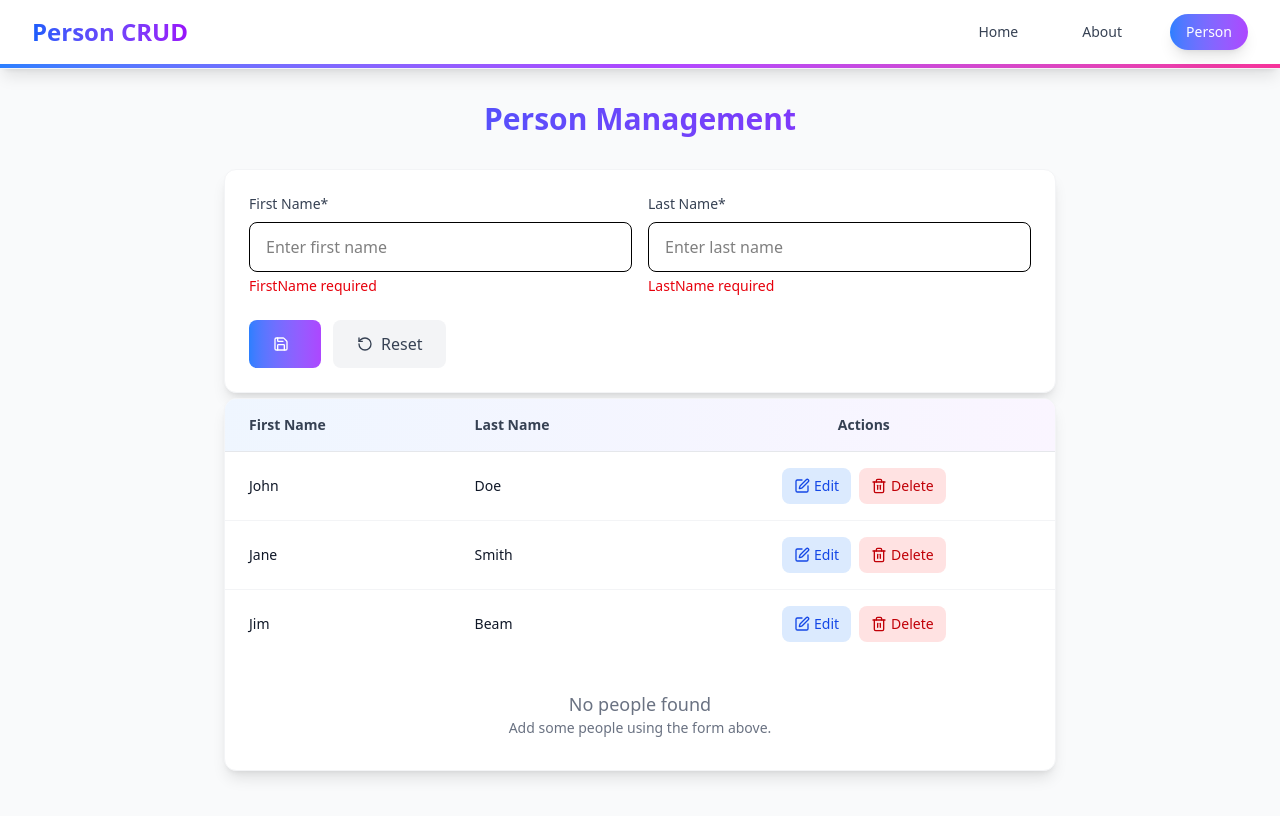
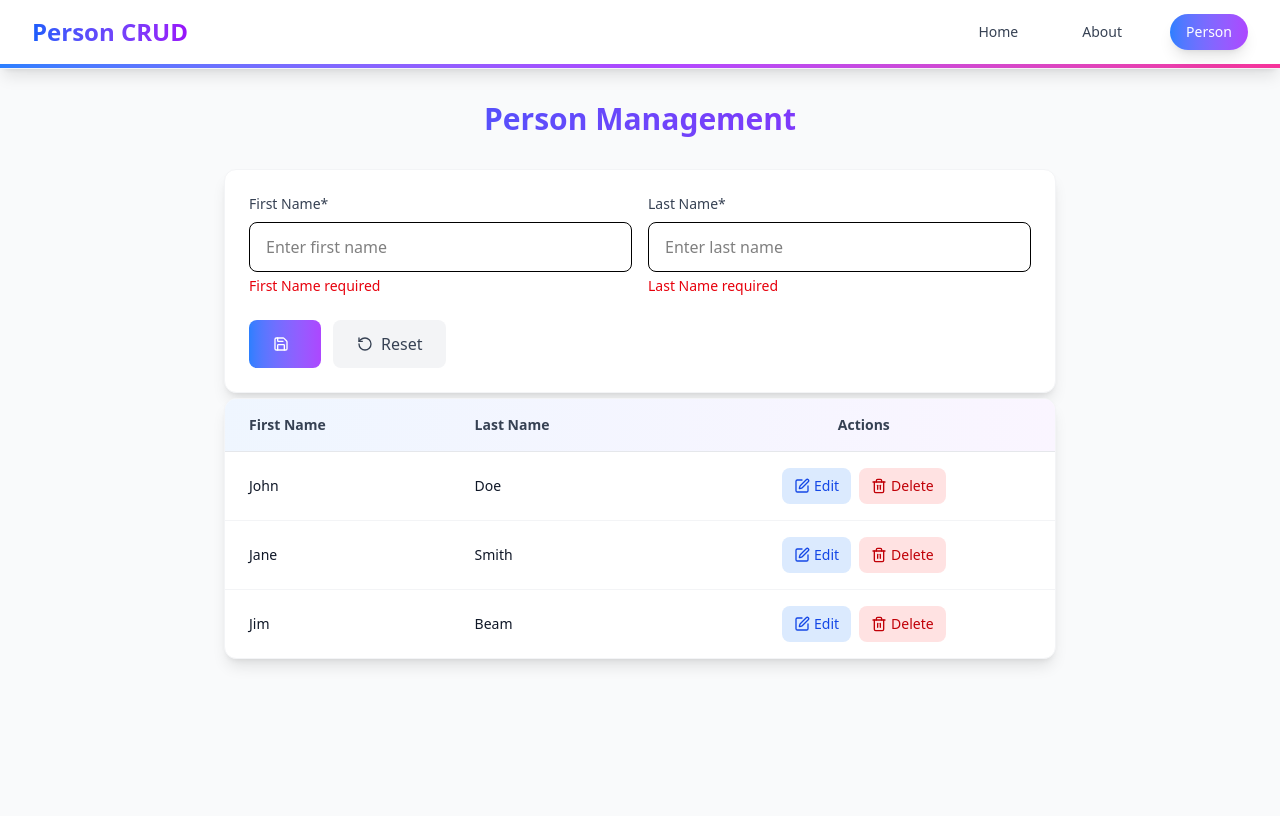
Before and after one commit to ryandeist/DotnetReactCrud, a React (Vite) app in the folder frontend/: page /person in a window 1280 px wide. Shown: the top 816 px of the page. Built offline with nearby package versions, Linux system fonts and the light colour scheme.

Commit message:
hook up handleEdit, handleDelete, and handleSubmit fnctn.

```diff
--- a/frontend/package.json
+++ b/frontend/package.json
@@ -14,6 +14,7 @@
     "lucide-react": "^0.539.0",
     "react": "^19.1.1",
     "react-dom": "^19.1.1",
+    "react-hook-form": "^7.62.0",
     "react-router-dom": "^7.8.0",
     "tailwindcss": "^4.1.12"
   },
--- a/frontend/src/components/Person/Person.jsx
+++ b/frontend/src/components/Person/Person.jsx
@@ -20,6 +20,15 @@ function Person() {
         },
     ]
 
+    const handleEditPerson = (personId) => {
+        console.log(`Editing person with ID: ${personId}`);
+    }
+
+    const handleDeletePerson = (personId) => {
+
+        console.log(`Deleting person with ID: ${personId}`);
+    }
+
     return (
         <div className="min-h-screen bg-gray-50 py-8">
             <div className="max-w-4xl mx-auto px-4 sm:px-6 lg:px-8 space-y-6">
@@ -31,7 +40,10 @@ function Person() {
                 </div>
 
                 <PersonForm />
-                <PersonList people={dummyPeople} />
+                <PersonList
+                    people={dummyPeople}
+                    handleEditPerson={handleEditPerson}
+                    handleDeletePerson={handleDeletePerson} />
             </div>
         </div>
     )
--- a/frontend/src/components/Person/PersonForm.jsx
+++ b/frontend/src/components/Person/PersonForm.jsx
@@ -1,10 +1,22 @@
 import { Save, RotateCcw } from 'lucide-react';
+import { useForm } from 'react-hook-form';
 
 const PersonForm = () => {
+    const {
+        register,
+        handleSubmit,
+        formState: { errors },
+    } = useForm();
+
+    const onSubmit = (formData) => {
+        console.log(formData);
+    }
+
 
     return (
         <div className="bg-white rounded-xl shadow-lg border border-gray-100 p-6" style={{ marginBottom: '5px' }}>
-            <div className="space-y-4">
+            <form className="space-y-4" onSubmit={handleSubmit(onSubmit)}>
+                <input type="hidden" {...register('personId')} />
                 <div className="flex flex-col sm:flex-row gap-4">
                     <div className="flex-1">
                         <label htmlFor="firstName" className="block text-sm font-medium text-gray-700 mb-2">
@@ -12,11 +24,13 @@ const PersonForm = () => {
                         </label>
                         <input
                             type="text"
-                            className="w-full px-4 py-3 rounded-lg border transition-all duration-200 focus:outline-none focus:ring-2" placeholder="Enter first name"
+                            {...register('firstName', { required: true })}
+                            className="w-full px-4 py-3 rounded-lg border transition-all duration-200 focus:outline-none focus:ring-2"
+                            placeholder="Enter first name"
                         />
 
                         <p className="mt-1 text-sm text-red-600 flex items-center">
-                            FirstName required
+                            First Name required
                         </p>
                     </div>
 
@@ -26,13 +40,12 @@ const PersonForm = () => {
                         </label>
                         <input
                             type="text"
-                            id="lastName"
-                            name="lastName"
-
-                            className="w-full px-4 py-3 rounded-lg border transition-all duration-200 focus:outline-none focus:ring-2" placeholder="Enter last name"
+                            {...register('lastName', { required: true })}
+                            className="w-full px-4 py-3 rounded-lg border transition-all duration-200 focus:outline-none focus:ring-2"
+                            placeholder="Enter last name"
                         />
                         <p className="mt-1 text-sm text-red-600 flex items-center">
-                            LastName required
+                            Last Name required
                         </p>
                     </div>
                 </div>
@@ -54,7 +67,7 @@ const PersonForm = () => {
                         Reset
                     </button>
                 </div>
-            </div>
+            </form>
         </div>
     );
 };
--- a/frontend/src/components/Person/PersonList.jsx
+++ b/frontend/src/components/Person/PersonList.jsx
@@ -1,6 +1,15 @@
 import { Edit, Trash2 } from 'lucide-react';
 
-const PersonList = ({ people }) => {
+const PersonList = ({ people, handleEditPerson, handleDeletePerson }) => {
+    if (!people || people.length === 0) {
+        return (
+            <div className="text-center py-8 text-gray-500">
+                <p className="text-lg font-medium">No people found</p>
+                <p className="text-sm">Add some people using the form above.</p>
+            </div>
+        )
+    }
+
     return (
         <div className="bg-white rounded-xl shadow-lg border border-gray-100 overflow-hidden">
             <div className="overflow-x-auto">
@@ -32,14 +41,14 @@ const PersonList = ({ people }) => {
 
                                 <td className="px-6 py-4 text-center">
                                     <div className="flex items-center justify-center space-x-2">
-                                    <button
+                                        <button onClick={() => handleEditPerson(person.personId)}
                                             className="inline-flex items-center px-3 py-2 bg-blue-100 text-blue-700 text-sm font-medium rounded-lg hover:bg-blue-200 focus:outline-none focus:ring-2 focus:ring-blue-500 focus:ring-offset-1 transition-all duration-200 transform hover:scale-105"
                                             title="Edit person"
                                         >
                                             <Edit className="w-4 h-4 mr-1" />
                                             Edit
                                         </button>
-                                    <button
+                                        <button onClick={() => handleDeletePerson(person.personId)}
                                             className="inline-flex items-center px-3 py-2 bg-red-100 text-red-700 text-sm font-medium rounded-lg hover:bg-red-200 focus:outline-none focus:ring-2 focus:ring-red-500 focus:ring-offset-1 transition-all duration-200 transform hover:scale-105"
                                             title="Delete person"
                                         >
@@ -52,14 +61,6 @@ const PersonList = ({ people }) => {
                         ))}
                     </tbody>
                 </table>
-
-                {/* No data */}
-
-                <div className="text-center py-8 text-gray-500">
-                    <p className="text-lg font-medium">No people found</p>
-                    <p className="text-sm">Add some people using the form above.</p>
-                </div>
-
             </div>
         </div>
     );
```
Also changed, not shown: 1 other file (tests, documents, lock files or other folders). Lines whose indentation alone changed are shown as unchanged.
